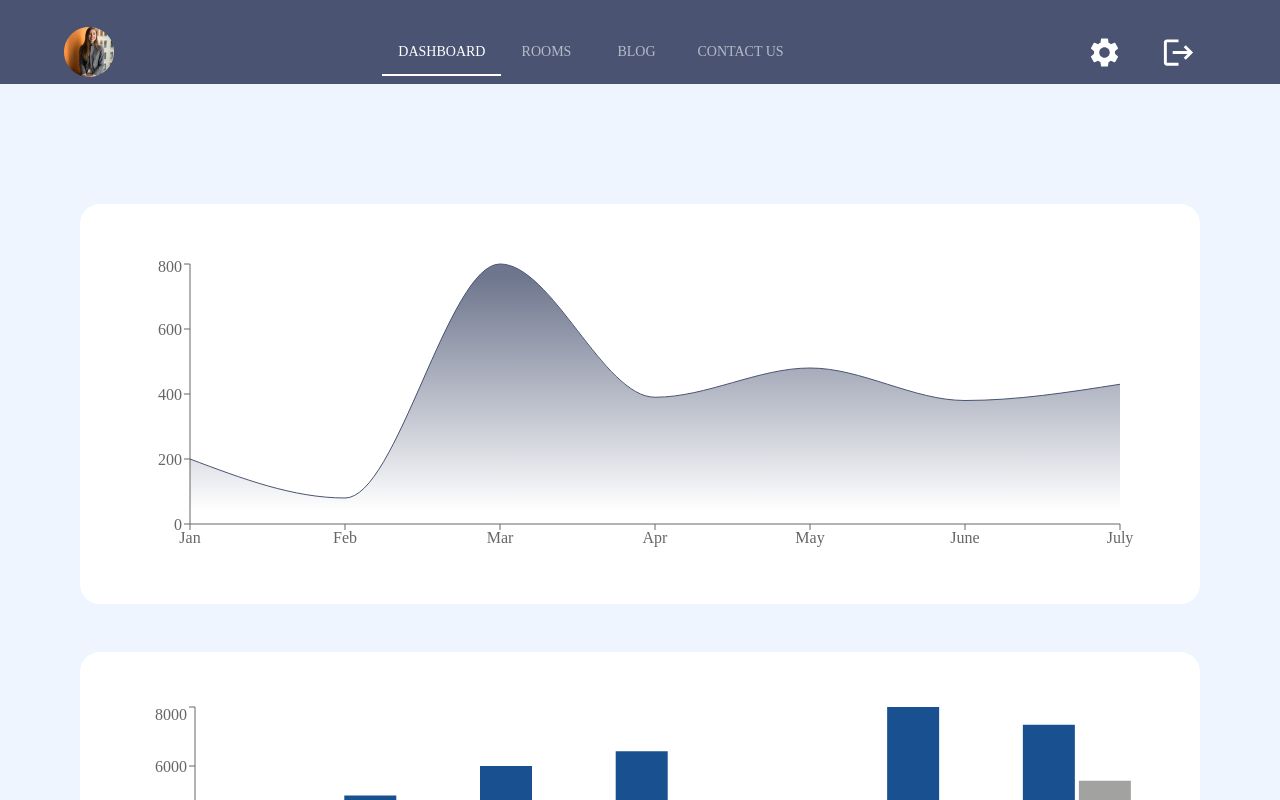
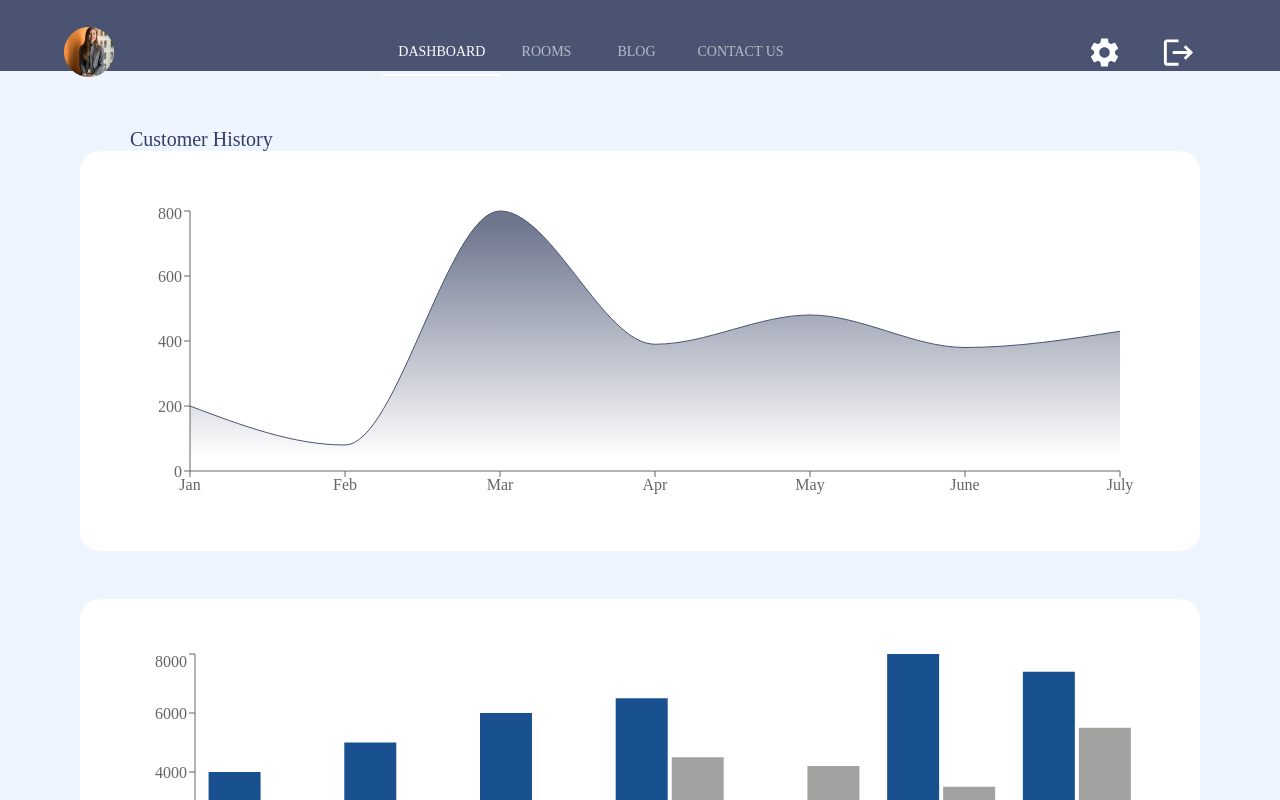
Before and after one commit to Software-Lifecycle-Consultants/slc-open-hms, a Next.js app: page /admin/dashboard in a window 1280 px wide. Shown: the top 800 px of the page. Built offline with nearby package versions, Linux system fonts and the light colour scheme.

Commit message:
Customer History text added

```diff
--- a/app/admin/dashboard/page.tsx
+++ b/app/admin/dashboard/page.tsx
@@ -11,6 +11,9 @@ const AdminDashboard = () => {
     <>
       <Box sx={{ backgroundColor: "#EEF5FF", padding: "40px 0", width: "100%", height: "110vh" }}>
       <>
+      <Box sx={{ml:"130px",mb:"-83px", color:"#343C6A", fontSize:"20px", fontWeight:"500"}}>
+        Customer History
+      </Box>
       <div className="flex">
 
         <main className="flex-grow ml-64 relative">
```
